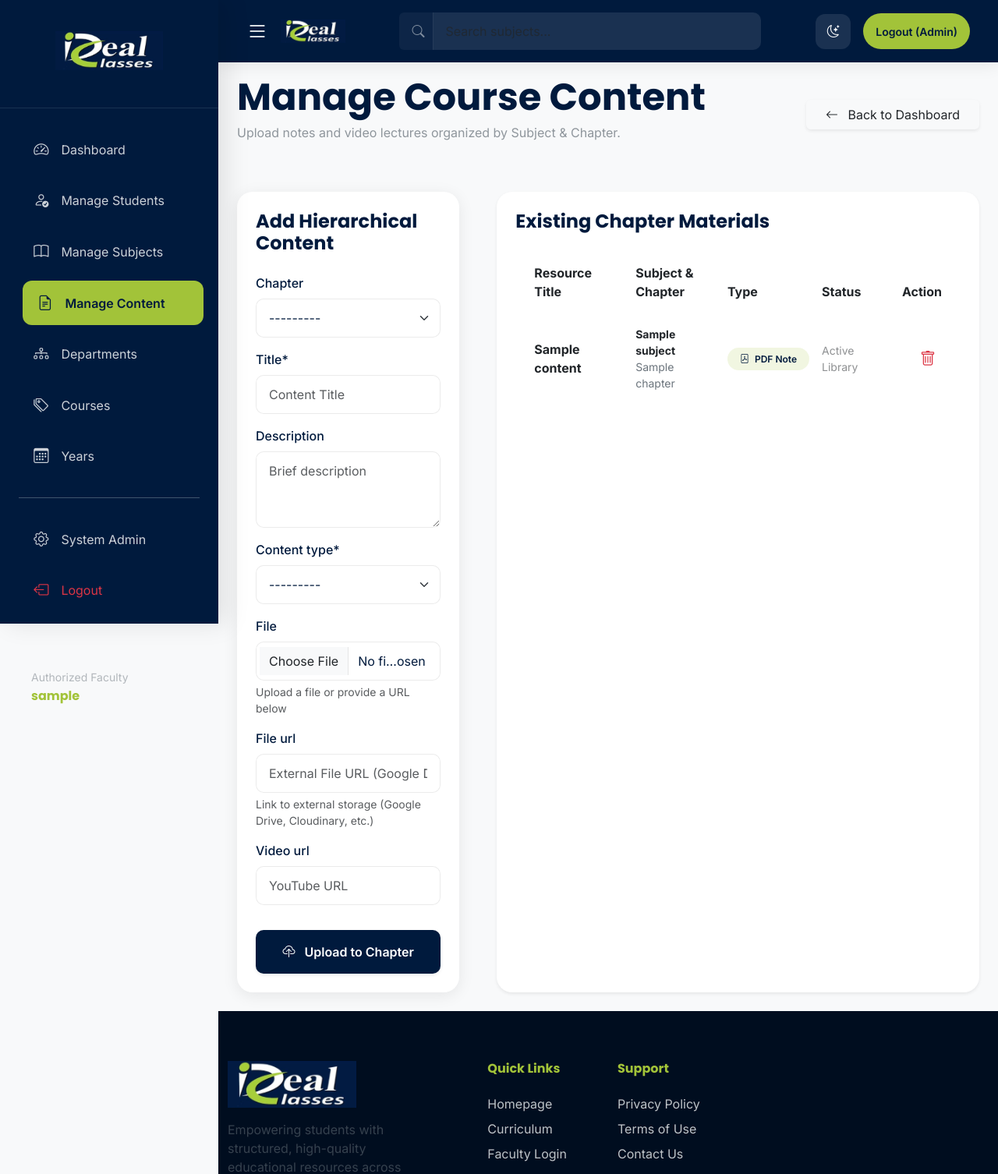
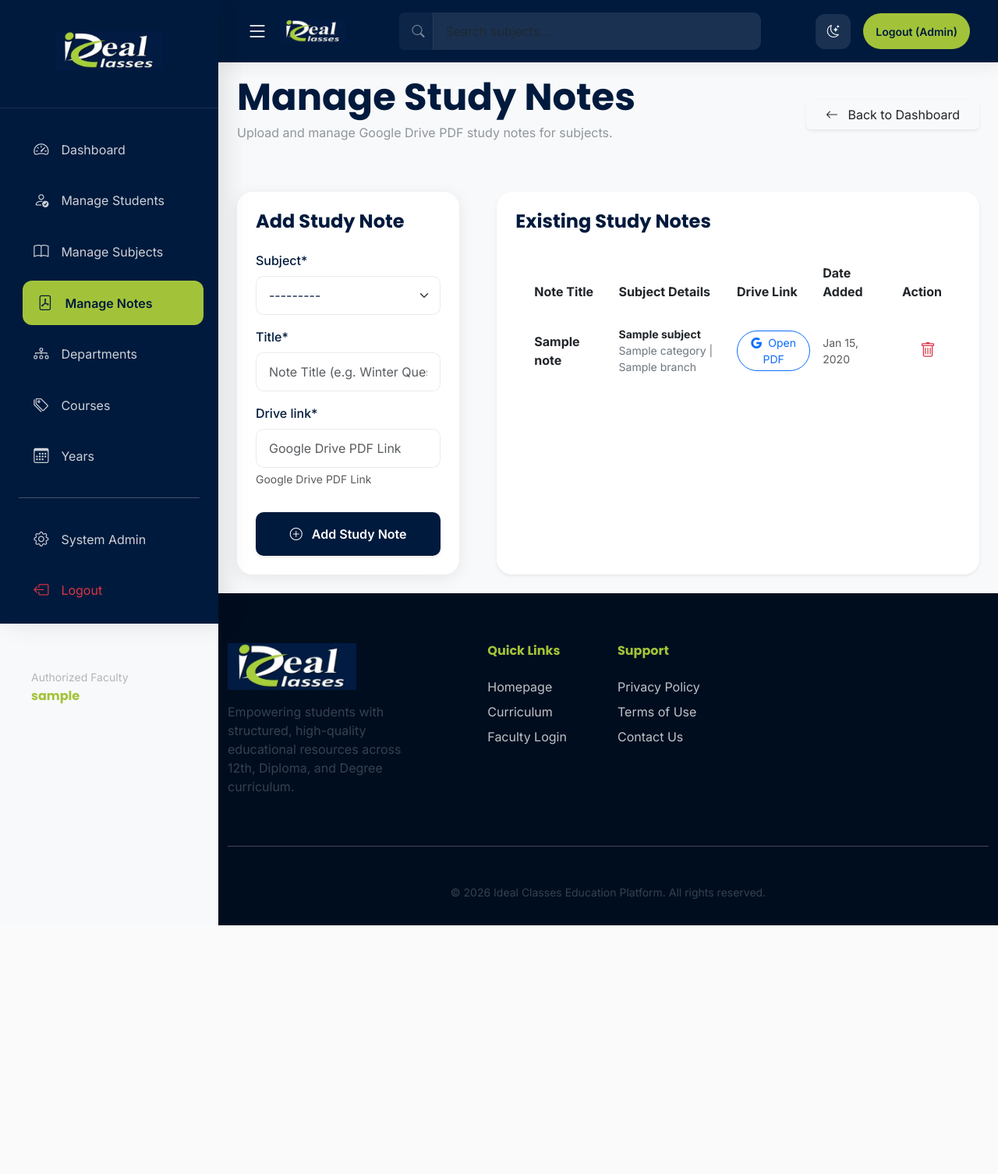
Before and after one commit to thale01/ideal-classes, a Django app: page /admin-dashboard/manage-content/ in a window 1280 px wide. Shown: the top 1506 px of the page at 78% size. After the commit the page ends 1187 px from the top, so only its background shows below. Run offline with Django 5.2, Linux system fonts and the light colour scheme; a user stored in the database is signed in; tables that the repository leaves empty hold one stand-in row (values such as "Sample post"); some libraries are stand-ins or nearby versions.

Commit message:
Replace custom manage content dashboard with Note model integration

```diff
--- a/education/forms.py
+++ b/education/forms.py
@@ -1,5 +1,5 @@
 from django import forms
-from .models import StudentAdmission, Content, Branch, Chapter, ContactMessage
+from .models import StudentAdmission, Content, Branch, Chapter, ContactMessage, Note, Subject
 
 class AdmissionForm(forms.ModelForm):
     class Meta:
@@ -18,6 +18,20 @@ class AdmissionForm(forms.ModelForm):
         super().__init__(*args, **kwargs)
         self.fields['year'].required = False
         self.fields['branch'].queryset = Branch.objects.all().order_by('name')
+
+class NoteForm(forms.ModelForm):
+    class Meta:
+        model = Note
+        fields = ['subject', 'title', 'drive_link']
+        widgets = {
+            'subject': forms.Select(attrs={'class': 'form-select'}),
+            'title': forms.TextInput(attrs={'class': 'form-control', 'placeholder': 'Note Title (e.g. Winter Question Practice)'}),
+            'drive_link': forms.URLInput(attrs={'class': 'form-control', 'placeholder': 'Google Drive PDF Link'}),
+        }
+
+    def __init__(self, *args, **kwargs):
+        super().__init__(*args, **kwargs)
+        self.fields['subject'].queryset = Subject.objects.select_related('category', 'branch', 'year').order_by('name')
 
 class ContentForm(forms.ModelForm):
     class Meta:
--- a/education/views.py
+++ b/education/views.py
@@ -5,7 +5,7 @@ from django.contrib.auth.decorators import login_required, user_passes_test
 from django.contrib import messages
 from django.contrib.auth.hashers import make_password, check_password
 from .models import Category, Branch, Subject, Content, StudentAdmission, GlobalSetting, Year, ContactMessage, SavedContent, Note, Video
-from .forms import AdmissionForm, ContentForm, CommonPasswordForm, ContactForm
+from .forms import AdmissionForm, ContentForm, CommonPasswordForm, ContactForm, NoteForm
 import json
 from django.http import JsonResponse, HttpResponse
 from django.conf import settings
@@ -332,19 +332,19 @@ def admin_admissions(request):
 
 @user_passes_test(lambda u: u.is_staff)
 def manage_content(request):
-    # Fetch only latest 50 items and select related for performance
-    contents = Content.objects.select_related('chapter', 'chapter__subject').all().order_by('-created_at')[:50]
+    # Fetch only latest 100 notes and select related for performance
+    contents = Note.objects.select_related('subject', 'subject__category', 'subject__branch', 'subject__year').all().order_by('-created_at')[:100]
 
     if request.method == 'POST':
-        from .forms import ContentForm
-        form = ContentForm(request.POST, request.FILES)
+        from .forms import NoteForm
+        form = NoteForm(request.POST)
         if form.is_valid():
             form.save()
-            messages.success(request, "Hierarchical content uploaded successfully!")
+            messages.success(request, "Study note added successfully!")
             return redirect('manage_content')
     else:
-        from .forms import ContentForm
-        form = ContentForm()
+        from .forms import NoteForm
+        form = NoteForm()
 
     return render(request, 'education/manage_content.html', {
         'contents': contents,
@@ -353,9 +353,9 @@ def manage_content(request):
 
 @user_passes_test(lambda u: u.is_staff)
 def delete_content(request, pk):
-    content = get_object_or_404(Content, pk=pk)
+    content = get_object_or_404(Note, pk=pk)
     content.delete()
-    messages.success(request, "Content deleted.")
+    messages.success(request, "Note deleted successfully.")
     return redirect('manage_content')
 
 def contact_us(request):
--- a/templates/base.html
+++ b/templates/base.html
@@ -368,7 +368,7 @@
                 <i class="bi bi-book"></i> Manage Subjects
             </a>
             <a href="{% url 'manage_content' %}" class="{% if request.resolver_match.url_name == 'manage_content' %}active{% endif %}">
-                <i class="bi bi-file-earmark-text"></i> Manage Content
+                <i class="bi bi-file-pdf"></i> Manage Notes
             </a>
             <a href="/admin/education/branch/" target="_blank">
                 <i class="bi bi-diagram-3"></i> Departments
--- a/templates/education/index.html
+++ b/templates/education/index.html
@@ -135,7 +135,7 @@
                     <h5 class="fw-bold mb-4">Quick Shortcuts</h5>
                     <div class="list-group list-group-flush border-0">
                         <a href="{% url 'manage_content' %}" class="list-group-item list-group-item-action border-0 px-0 d-flex justify-content-between align-items-center">
-                            <span><i class="bi bi-file-earmark-plus me-2 text-secondary-branded"></i> Upload New Content</span>
+                            <span><i class="bi bi-file-pdf me-2 text-secondary-branded"></i> Manage Notes</span>
                             <i class="bi bi-chevron-right small opacity-50"></i>
                         </a>
                         <a href="{% url 'admin_admissions' %}" class="list-group-item list-group-item-action border-0 px-0 d-flex justify-content-between align-items-center">
--- a/templates/education/manage_content.html
+++ b/templates/education/manage_content.html
@@ -5,8 +5,8 @@
 <div class="animate__animated animate__fadeIn">
     <div class="d-flex justify-content-between align-items-center mb-5">
         <div>
-            <h1 class="display-5 fw-bold mb-1">Manage Course Content</h1>
-            <p class="opacity-75">Upload notes and video lectures organized by Subject & Chapter.</p>
+            <h1 class="display-5 fw-bold mb-1">Manage Study Notes</h1>
+            <p class="opacity-75">Upload and manage Google Drive PDF study notes for subjects.</p>
         </div>
         <a href="{% url 'home' %}" class="btn btn-outline-primary-branded px-4 shadow-sm">
             <i class="bi bi-arrow-left me-2"></i> Back to Dashboard
@@ -17,12 +17,12 @@
         <!-- Upload Form -->
         <div class="col-lg-4">
             <div class="card card-branded border-0 p-4 sticky-top" style="top: 100px;">
-                <h4 class="fw-bold mb-4">Add Hierarchical Content</h4>
-                <form method="POST" enctype="multipart/form-data">
+                <h4 class="fw-bold mb-4">Add Study Note</h4>
+                <form method="POST">
                     {% csrf_token %}
                     {{ form|crispy }}
                     <button type="submit" class="btn btn-primary-branded w-100 py-3 mt-3 shadow-sm">
-                        <i class="bi bi-cloud-upload me-2"></i> Upload to Chapter
+                        <i class="bi bi-plus-circle me-2"></i> Add Study Note
                     </button>
                 </form>
             </div>
@@ -31,38 +31,43 @@
         <!-- Content List -->
         <div class="col-lg-8">
             <div class="card card-branded border-0 p-4 shadow-sm h-100">
-                <h4 class="fw-bold mb-4">Existing Chapter Materials</h4>
+                <h4 class="fw-bold mb-4">Existing Study Notes</h4>
                 <div class="table-responsive">
                     <table class="table table-hover align-middle">
                         <thead class="bg-light bg-opacity-10">
                             <tr>
-                                <th class="py-3 px-4 border-0">Resource Title</th>
-                                <th class="py-3 border-0">Subject & Chapter</th>
-                                <th class="py-3 border-0">Type</th>
-                                <th class="py-3 border-0">Status</th>
+                                <th class="py-3 px-4 border-0">Note Title</th>
+                                <th class="py-3 border-0">Subject Details</th>
+                                <th class="py-3 border-0">Drive Link</th>
+                                <th class="py-3 border-0">Date Added</th>
                                 <th class="py-3 px-4 border-0 text-end">Action</th>
                             </tr>
                         </thead>
                         <tbody>
                             {% for content in contents %}
                             <tr>
-                                <td class="py-3 px-4 border-0 fw-bold">{{ content.title }}</td>
+                                <td class="py-3 px-4 border-0 fw-bold text-primary-branded">{{ content.title }}</td>
                                 <td class="py-3 border-0">
                                     <div class="d-flex flex-column">
-                                        <span class="fw-bold small">{{ content.chapter.subject.name }}</span>
-                                        <small class="text-muted">{{ content.chapter.name }}</small>
+                                        <span class="fw-bold small">{{ content.subject.name }}</span>
+                                        <small class="text-muted">
+                                            {{ content.subject.category.name }} | {{ content.subject.branch.name }}
+                                            {% if content.subject.year %} | {{ content.subject.year.name }}{% endif %}
+                                        </small>
                                     </div>
                                 </td>
                                 <td class="py-3 border-0">
-                                    {% if content.content_type == 'Notes' %}
-                                        <span class="badge bg-light rounded-pill px-3 py-2"><i class="bi bi-file-pdf me-1"></i> PDF Note</span>
+                                    {% if content.drive_link %}
+                                        <a href="{{ content.drive_link }}" target="_blank" class="btn btn-sm btn-outline-primary rounded-pill px-3">
+                                            <i class="bi bi-google me-1"></i> Open PDF
+                                        </a>
                                     {% else %}
-                                        <span class="badge bg-light rounded-pill px-3 py-2"><i class="bi bi-play-circle me-1"></i> Lecture</span>
+                                        <span class="text-muted small">No Link</span>
                                     {% endif %}
                                 </td>
-                                <td class="py-3 border-0 small opacity-50">Active Library</td>
+                                <td class="py-3 border-0 small opacity-75">{{ content.created_at|date:"M d, Y" }}</td>
                                 <td class="py-3 px-4 border-0 text-end">
-                                    <a href="{% url 'delete_content' content.pk %}" class="btn btn-sm btn-outline-danger border-0 p-2" onclick="return confirm('Delete this content?')">
+                                    <a href="{% url 'delete_content' content.pk %}" class="btn btn-sm btn-outline-danger border-0 p-2" onclick="return confirm('Delete this study note?')">
                                         <i class="bi bi-trash fs-5"></i>
                                     </a>
                                 </td>
@@ -70,8 +75,8 @@
                             {% empty %}
                             <tr>
                                 <td colspan="5" class="text-center py-5 opacity-25">
-                                    <i class="bi bi-inbox display-4 mb-3 d-block"></i>
-                                    No content uploaded yet. Use the form to start building your curriculum.
+                                    <i class="bi bi-file-pdf display-4 mb-3 d-block"></i>
+                                    No study notes added yet. Use the form to start adding notes!
                                 </td>
                             </tr>
                             {% endfor %}
```
